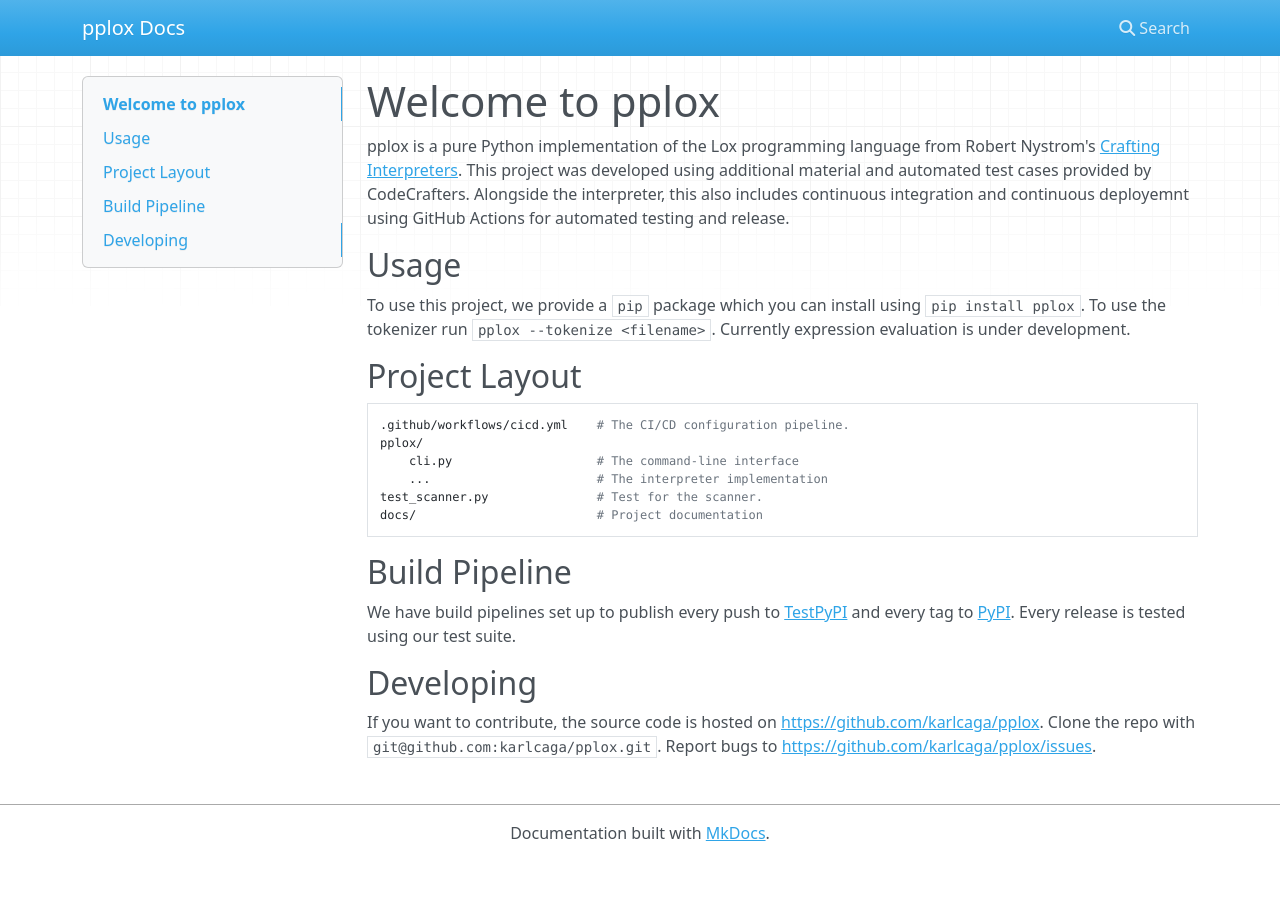
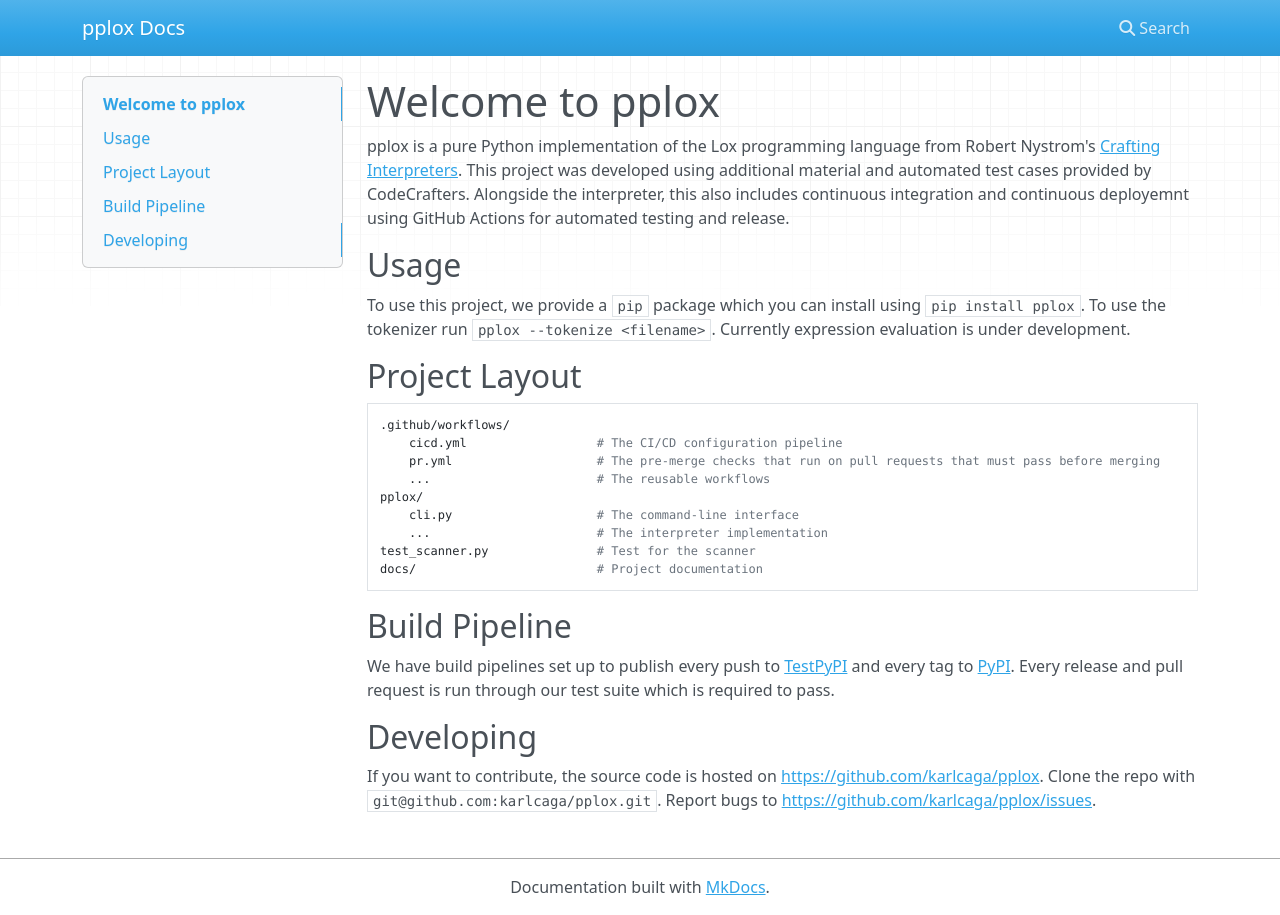
Before and after one commit to karlcaga/pl0x, an MkDocs documentation site: the page built from docs/index.md, in a window 1280 px wide. Built offline with MkDocs 1.6.1, drawn with Linux system fonts in a browser that asks for light colours; nearby versions of some CDN libraries.

Commit message:
Update readthedocs

```diff
--- a/docs/index.md
+++ b/docs/index.md
@@ -12,17 +12,20 @@
 
 ## Project Layout
 
-    .github/workflows/cicd.yml    # The CI/CD configuration pipeline.
+    .github/workflows/
+        cicd.yml                  # The CI/CD configuration pipeline
+        pr.yml                    # The pre-merge checks that run on pull requests that must pass before merging
+        ...                       # The reusable workflows
     pplox/
         cli.py                    # The command-line interface
         ...                       # The interpreter implementation
-    test_scanner.py               # Test for the scanner.
+    test_scanner.py               # Test for the scanner
     docs/                         # Project documentation
 
 ## Build Pipeline
 
 We have build pipelines set up to publish every push to [TestPyPI](https://test.pypi.org/project/pplox/) and every tag to [PyPI](https://pypi.org/project/pplox/).
-Every release is tested using our test suite.
+Every release and pull request is run through our test suite which is required to pass.
 
 ## Developing
 
```
